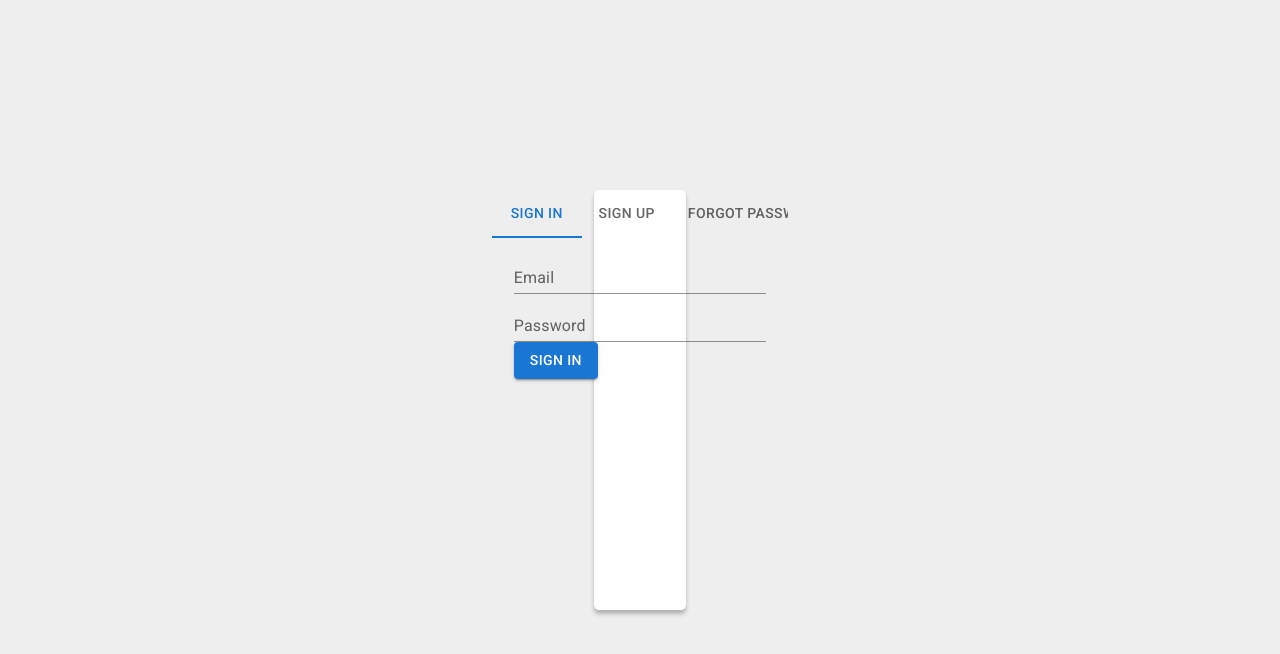
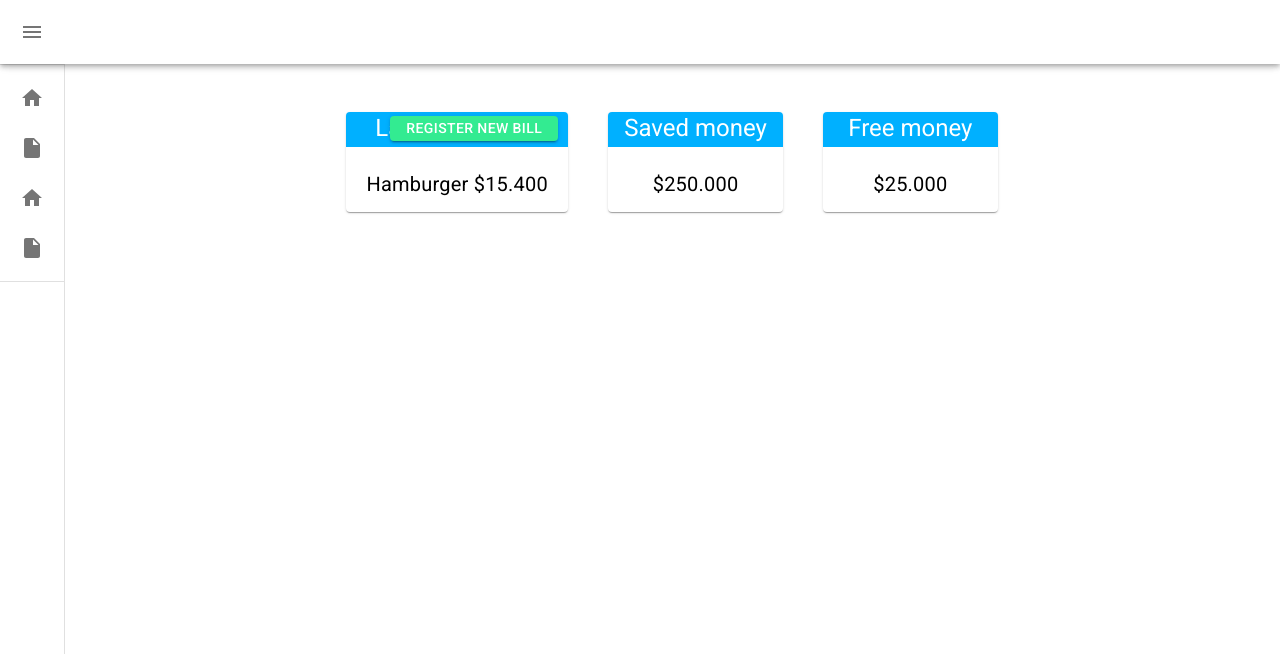
Before and after one commit to JPabloMF/Bills-system, a React (Vite) app: page / in a window 1280 px wide. Shown: the top 654 px of the page. Built offline with nearby package versions, Linux system fonts and the light colour scheme.

Commit message:
Creación de cards con buton y sus estilos ademas de drawer

```diff
--- a/src/App.css
+++ b/src/App.css
@@ -4,12 +4,12 @@
   box-sizing: border-box;
 }
 
-.App {
+/* .App {
   display: flex;
   justify-content: center;
   align-items: center;
   height: 100vh;
-}
+} */
 
 body {
   display: inherit !important;
--- a/src/App.jsx
+++ b/src/App.jsx
@@ -1,10 +1,14 @@
-import Login from "../src/components/login/Login";
+// import Login from "../src/components/login/Login";
+import AppDrawer from "../src/components/dashboard/AppBa";
+import Cards from "../src/components/dashboard/Cards";
 import "./App.css";
 
 function App() {
   return (
     <div className="App">
-      <Login />
+      {/* <Login /> */}
+      <AppDrawer />
+      <Cards />
     </div>
   );
 }
--- /dev/null
+++ b/src/components/dashboard/AppBa.jsx
@@ -0,0 +1,163 @@
+import * as React from "react";
+import { styled, useTheme } from "@mui/material/styles";
+import Box from "@mui/material/Box";
+import MuiDrawer from "@mui/material/Drawer";
+import MuiAppBar from "@mui/material/AppBar";
+import Toolbar from "@mui/material/Toolbar";
+import List from "@mui/material/List";
+import CssBaseline from "@mui/material/CssBaseline";
+import Typography from "@mui/material/Typography";
+import Divider from "@mui/material/Divider";
+import IconButton from "@mui/material/IconButton";
+import MenuIcon from "@mui/icons-material/Menu";
+import ChevronLeftIcon from "@mui/icons-material/ChevronLeft";
+import ChevronRightIcon from "@mui/icons-material/ChevronRight";
+import ListItem from "@mui/material/ListItem";
+import ListItemButton from "@mui/material/ListItemButton";
+import ListItemIcon from "@mui/material/ListItemIcon";
+import ListItemText from "@mui/material/ListItemText";
+import InsertDriveFileIcon from "@mui/icons-material/InsertDriveFile";
+import HomeIcon from "@mui/icons-material/Home";
+import PaymentIcon from "@mui/icons-material/Payment";
+
+const drawerWidth = 240;
+
+const openedMixin = (theme) => ({
+  width: drawerWidth,
+  transition: theme.transitions.create("width", {
+    easing: theme.transitions.easing.sharp,
+    duration: theme.transitions.duration.enteringScreen,
+  }),
+  overflowX: "hidden",
+});
+
+const closedMixin = (theme) => ({
+  transition: theme.transitions.create("width", {
+    easing: theme.transitions.easing.sharp,
+    duration: theme.transitions.duration.leavingScreen,
+  }),
+  overflowX: "hidden",
+  width: `calc(${theme.spacing(7)} + 1px)`,
+  [theme.breakpoints.up("sm")]: {
+    width: `calc(${theme.spacing(8)} + 1px)`,
+  },
+});
+
+const DrawerHeader = styled("div")(({ theme }) => ({
+  display: "flex",
+  alignItems: "center",
+  justifyContent: "flex-end",
+  padding: theme.spacing(0, 1),
+  // necessary for content to be below app bar
+  ...theme.mixins.toolbar,
+}));
+
+const AppBar = styled(MuiAppBar, {
+  shouldForwardProp: (prop) => prop !== "open",
+})(({ theme, open }) => ({
+  zIndex: theme.zIndex.drawer + 1,
+  transition: theme.transitions.create(["width", "margin"], {
+    easing: theme.transitions.easing.sharp,
+    duration: theme.transitions.duration.leavingScreen,
+  }),
+  ...(open && {
+    marginLeft: drawerWidth,
+    width: `calc(100% - ${drawerWidth}px)`,
+    transition: theme.transitions.create(["width", "margin"], {
+      easing: theme.transitions.easing.sharp,
+      duration: theme.transitions.duration.enteringScreen,
+    }),
+  }),
+}));
+
+const Drawer = styled(MuiDrawer, {
+  shouldForwardProp: (prop) => prop !== "open",
+})(({ theme, open }) => ({
+  width: drawerWidth,
+  flexShrink: 0,
+  whiteSpace: "nowrap",
+  boxSizing: "border-box",
+  ...(open && {
+    ...openedMixin(theme),
+    "& .MuiDrawer-paper": openedMixin(theme),
+  }),
+  ...(!open && {
+    ...closedMixin(theme),
+    "& .MuiDrawer-paper": closedMixin(theme),
+  }),
+}));
+
+export default function AppDrawer() {
+  const theme = useTheme();
+  const [open, setOpen] = React.useState(false);
+
+  const handleDrawerOpen = () => {
+    setOpen(true);
+  };
+
+  const handleDrawerClose = () => {
+    setOpen(false);
+  };
+
+  return (
+    <Box sx={{ display: "flex" }}>
+      <CssBaseline />
+      <AppBar position="fixed" open={open}>
+        <Toolbar sx={{ bgcolor: "#FFFFFF" }}>
+          <IconButton
+            color="#000000"
+            aria-label="open drawer"
+            onClick={handleDrawerOpen}
+            edge="start"
+            sx={{
+              marginRight: 5,
+              ...(open && { display: "none" }),
+            }}
+          >
+            <MenuIcon />
+          </IconButton>
+        </Toolbar>
+      </AppBar>
+      <Drawer variant="permanent" open={open}>
+        <DrawerHeader>
+          <IconButton onClick={handleDrawerClose}>
+            {theme.direction === "rtl" ? (
+              <ChevronRightIcon />
+            ) : (
+              <ChevronLeftIcon />
+            )}
+          </IconButton>
+        </DrawerHeader>
+        <Divider />
+        <List>
+          {["Inbox", "Starred", "Send email", "Drafts"].map((text, index) => (
+            <ListItem key={text} disablePadding sx={{ display: "block" }}>
+              <ListItemButton
+                sx={{
+                  minHeight: 50,
+                  justifyContent: open ? "initial" : "center",
+                  px: 2.5,
+                }}
+              >
+                <ListItemIcon
+                  sx={{
+                    minWidth: 0,
+                    mr: open ? 3 : "auto",
+                    justifyContent: "center",
+                  }}
+                >
+                  {index % 2 === 0 ? <HomeIcon /> : <InsertDriveFileIcon />}
+                </ListItemIcon>
+                <ListItemText primary={text} sx={{ opacity: open ? 1 : 0 }} />
+              </ListItemButton>
+            </ListItem>
+          ))}
+        </List>
+        <Divider />
+      </Drawer>
+      <Box component="main" sx={{ flexGrow: 1, p: 3 }}>
+        <DrawerHeader />
+      </Box>
+    </Box>
+  );
+}
--- /dev/null
+++ b/src/components/dashboard/Cards.jsx
@@ -0,0 +1,82 @@
+import * as React from "react";
+import Card from "@mui/material/Card";
+import CardContent from "@mui/material/CardContent";
+import Typography from "@mui/material/Typography";
+import { Button, CardActionArea, CardActions } from "@mui/material";
+import "../../style/Cards.css";
+
+function Cards() {
+  return (
+    <div className="containerCards">
+      {" "}
+      <Card
+        sx={{
+          minWidth: "33%",
+          minHeight: 98,
+          mr: 5,
+          ml: 13,
+        }}
+      >
+        <CardActionArea>
+          <CardContent>
+            <Typography
+              gutterBottom
+              variant="h5"
+              color="#FFFFFF"
+              component="div"
+              minHeight="35px"
+              textAlign="center"
+              paddingRight="60px"
+            >
+              <Button variant="contained" color="secondary">
+                Register new bill
+              </Button>
+              Latest bill
+            </Typography>
+            <Typography variant="body2" fontSize={20} color="#000000">
+              Hamburger $15.400
+            </Typography>
+          </CardContent>
+        </CardActionArea>
+      </Card>
+      <Card sx={{ minWidth: "26%", minHeight: 98, mr: 5, textAlign: "center" }}>
+        <CardActionArea>
+          <CardContent>
+            <Typography
+              gutterBottom
+              variant="h5"
+              minHeight="35px"
+              color="#FFFFFF"
+              component="div"
+            >
+              Saved money
+            </Typography>
+            <Typography variant="body2" fontSize={20} color="#000000">
+              $250.000
+            </Typography>
+          </CardContent>
+        </CardActionArea>
+      </Card>
+      <Card sx={{ minWidth: "26%", minHeight: 98, mr: 5, textAlign: "center" }}>
+        <CardActionArea>
+          <CardContent>
+            <Typography
+              gutterBottom
+              variant="h5"
+              color="#FFFFFF"
+              minHeight="35px"
+              component="div"
+            >
+              Free money
+            </Typography>
+            <Typography variant="body2" fontSize={20} color="#000000">
+              $25.000
+            </Typography>
+          </CardContent>
+        </CardActionArea>
+      </Card>
+    </div>
+  );
+}
+
+export default Cards;
--- /dev/null
+++ b/src/style/Cards.css
@@ -0,0 +1,33 @@
+.containerCards {
+  display: flex;
+  justify-content: center;
+  align-items: center;
+}
+
+.MuiCardActionArea-root .MuiCardContent-root {
+  padding: 0;
+}
+
+.MuiTypography-h5 {
+  background-color: #00b0ff;
+  position: relative;
+}
+
+.MuiTypography-body2 {
+  height: 57px;
+  display: flex;
+  justify-content: center;
+  align-items: center;
+}
+
+.MuiTypography-root .MuiButton-containedSecondary {
+  position: absolute;
+  background-color: #33eb91;
+  right: 10px;
+  height: 25px;
+  top: 4px;
+}
+
+.MuiTypography-root .MuiButton-containedSecondary:hover {
+  background-color: #33eb91;
+}
```
Also changed, not shown: src/components/dashboard/BarDrawer.jsx (added), src/components/dashboard/TableBills.jsx (added).
